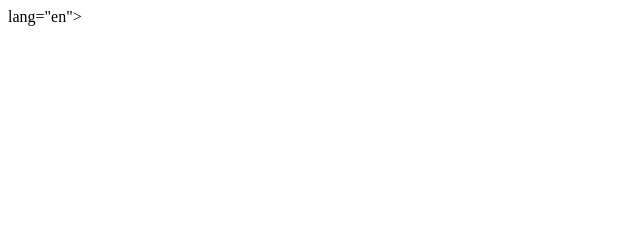
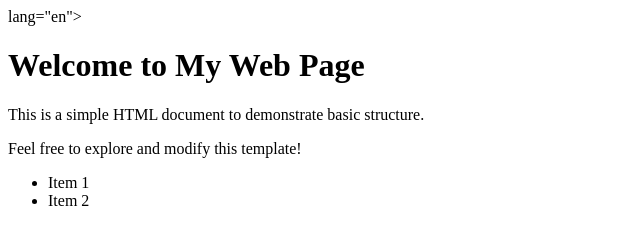
Before and after one commit to jbecker05/wdd130-scott, a plain HTML site: page index.html in a window 1280 px wide. Shown: the whole page, without its empty margins (0-640 px from the left). Drawn offline with Linux system fonts and the light colour scheme.

Commit message:
Update index.html

```diff
--- a/index.html
+++ b/index.html
@@ -1,4 +1,9 @@
 <!DOCTYPE html>
 <html> lang="en">
-
+<h1>Welcome to My Web Page</h1>
+<p>This is a simple HTML document to demonstrate basic structure.</p>
+<p>Feel free to explore and modify this template!</p>
+<ul>
+  <li>Item 1</li>
+  <li>Item 2</li>
 </html>
```
